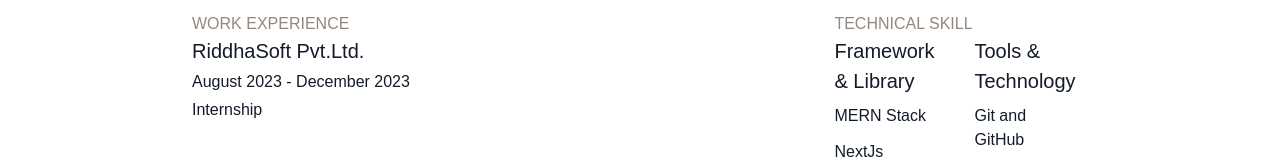
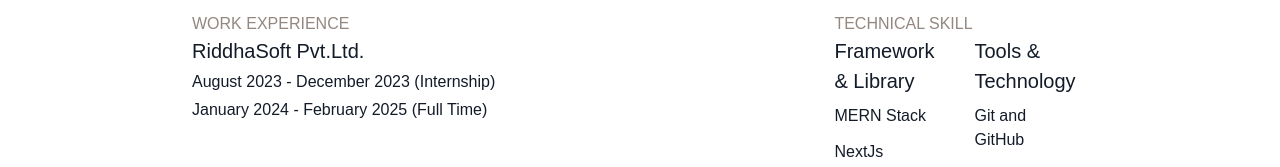
Before and after one commit to rohankarki07/nextportfolio, a Next.js app: page /about in a window 1280 px wide. Shown: the part 1092-1259 px from the top of the page. Built offline with nearby package versions, Linux system fonts and the light colour scheme; a web font is replaced by a local one.

Commit message:
work exp added

```diff
--- a/components/Tech.tsx
+++ b/components/Tech.tsx
@@ -8,8 +8,8 @@
         <h1 className="card-text">WORK EXPERIENCE</h1>
         <div className="flex flex-col justify-start items-start gap-1">
           <h4 className="h4">RiddhaSoft Pvt.Ltd.</h4>
-          <p>August 2023 - December 2023</p>
-          <p>Internship</p>
+          <p>August 2023 - December 2023 (Internship)</p>
+          <p>January 2024 - February 2025 (Full Time)</p>
         </div>
       </div>
       <div>
```
Also changed, not shown: 1 other file (tests, documents, lock files or other folders).
